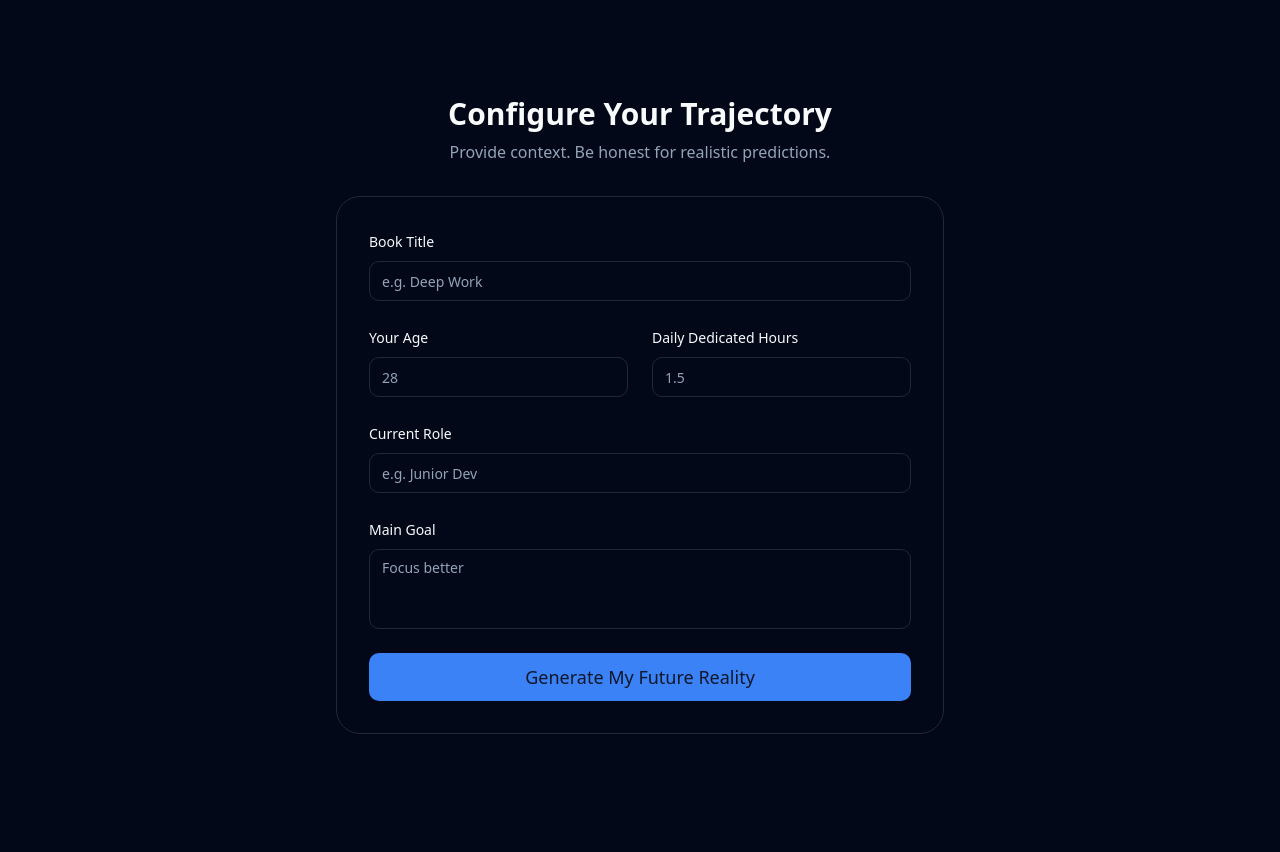
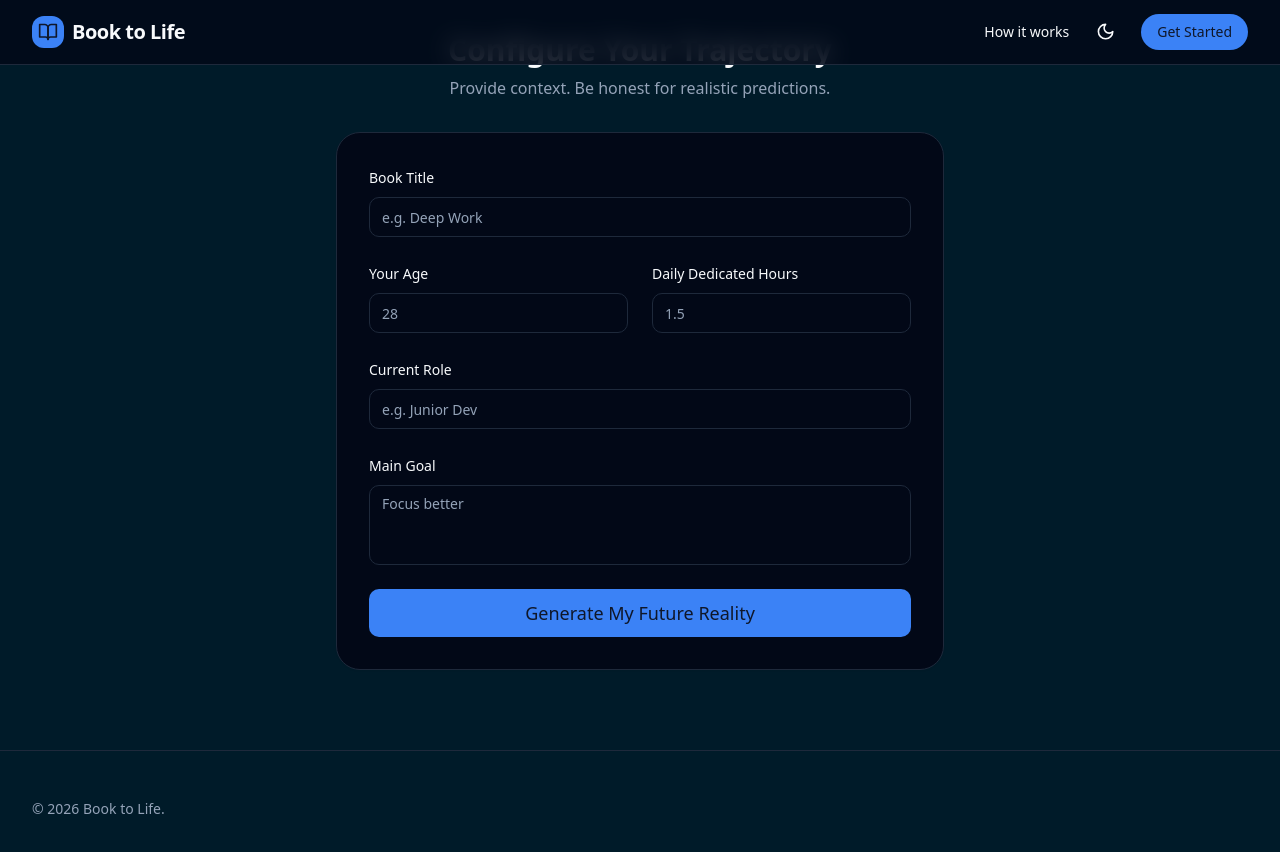
Before and after one commit to Pawanraje-kadam/Book-To-Life, a React (Vite) app: page /create in a window 1280 px wide. Shown: the top 852 px of the page. Before the commit the page ends 800 px from the top, so only its background shows below. Built offline with nearby package versions, Linux system fonts and the light colour scheme.

Commit message:
Refactor Create component layout with Navbar and Footer

```diff
--- a/src/pages/Create.tsx
+++ b/src/pages/Create.tsx
@@ -1,9 +1,15 @@
 import { PredictionForm } from "@/components/features/PredictionForm";
+import { Navbar } from "@/components/layout/Navbar";
+import { Footer } from "@/components/layout/Footer";
 
 export function Create() {
   return (
-    <div className="pt-24 pb-12 bg-background min-h-screen">
-      <PredictionForm />
+    <div className="min-h-screen flex flex-col" style={{ background: 'hsl(201, 100%, 8%)' }}>
+      <Navbar />
+      <main className="flex-grow pt-8 pb-20">
+        <PredictionForm />
+      </main>
+      <Footer />
     </div>
   );
 }
```
